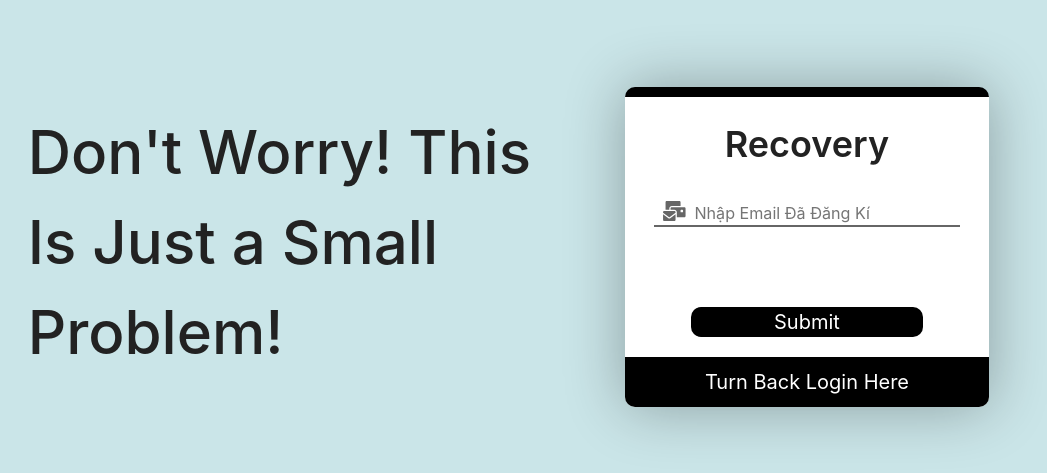
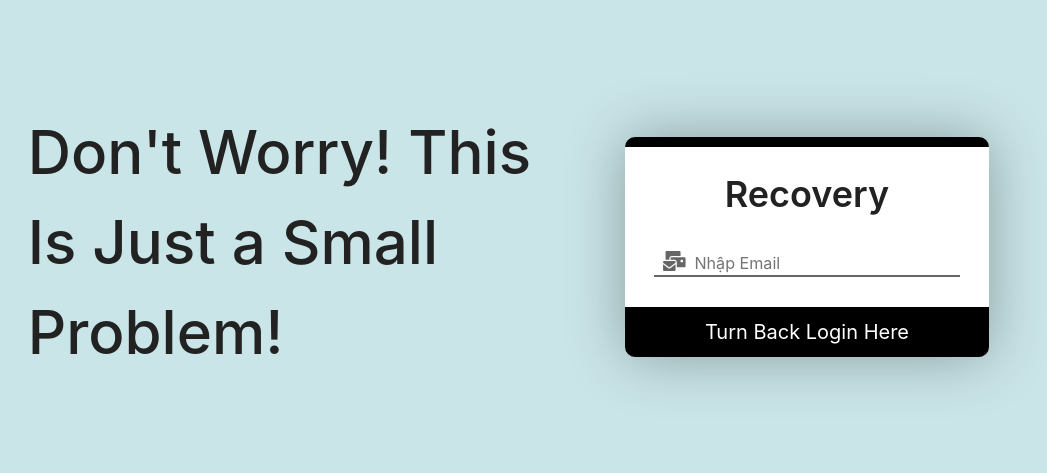
Before and after one commit to ZachHung/13Team_V2, a React (Create React App) app in the folder frontend/: page /recovery in a window 1280 px wide. Shown: the part 153-626 px from the top of the page, without its empty margins (65-1112 px from the left). Built offline with nearby package versions, Linux system fonts and the light colour scheme.

Commit message:
fix private Route

```diff
--- a/frontend/src/pages/recovery/Recovery.jsx
+++ b/frontend/src/pages/recovery/Recovery.jsx
@@ -6,9 +6,11 @@ import { Link } from "react-router-dom";
 import "./Recovery.scss";
 import { useState } from "react";
 export default function Recovery() {
-  const [showPassword, setShowPassword] = useState(false);
-  const handdleShowPassword = () => {
-    setShowPassword((value) => !value);
+  const [formEmail, setFormEmail] = useState({});
+  const [isValidEmail, setIsValidEmail] = useState(false);
+  const handleInput = (name, value) => {
+    setErrorText("");
+    setFormEmail({ ...formEmail, [name]: `${value}` });
   };
   return (
     <div className="container_recovery">
@@ -24,10 +26,11 @@ export default function Recovery() {
               <TextInPut
                 icon={faMailBulk}
                 type="email"
-                placeholder="Nhập Email Đã Đăng Kí"
+                placeholder="Nhập Email"
                 name="email"
+                getInput={handleInput}
+                checkValid={(value) => setIsValidEmail(value)}
               ></TextInPut>
-              <input type="submit"></input>
             </form>
             <div className="login_footer">
               <Link
```
